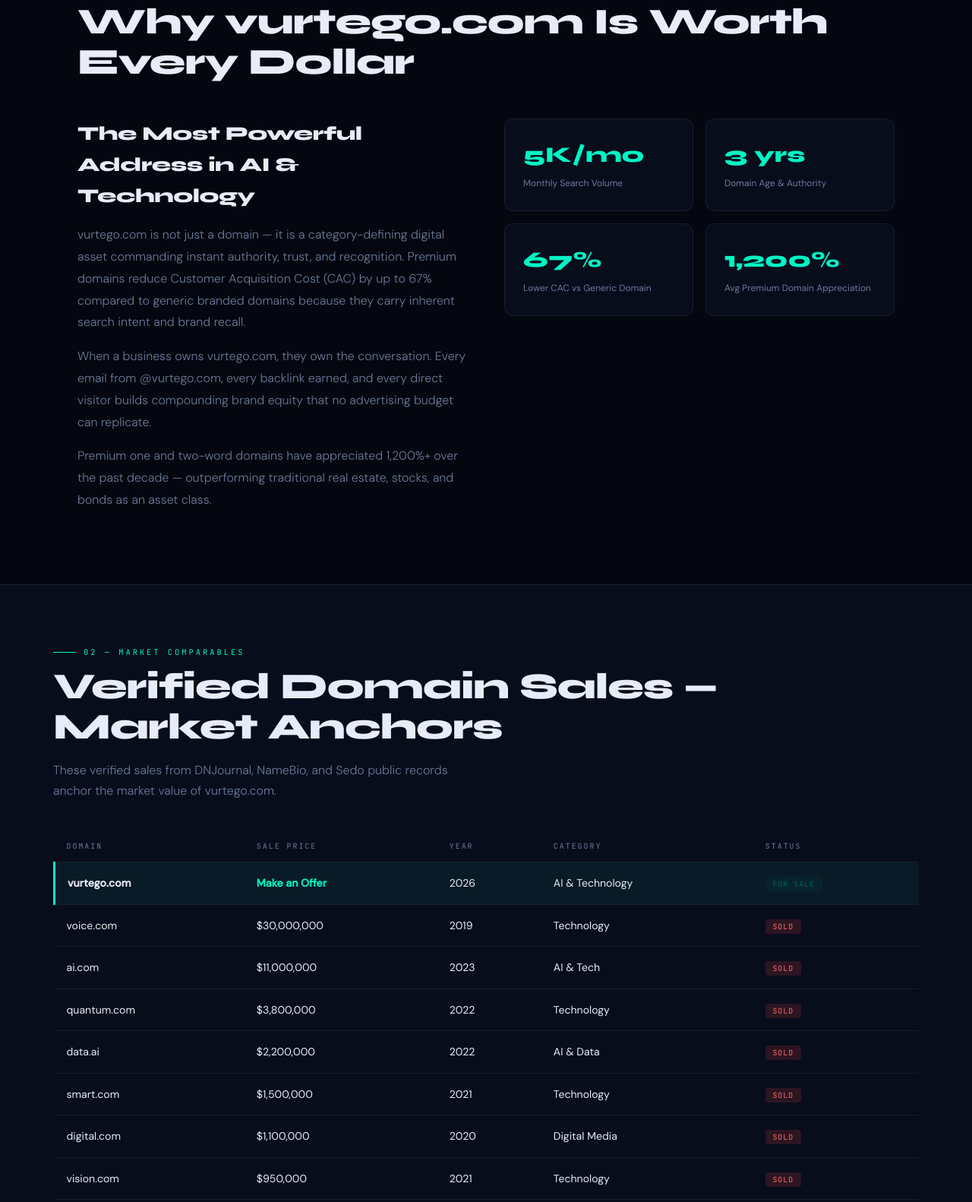
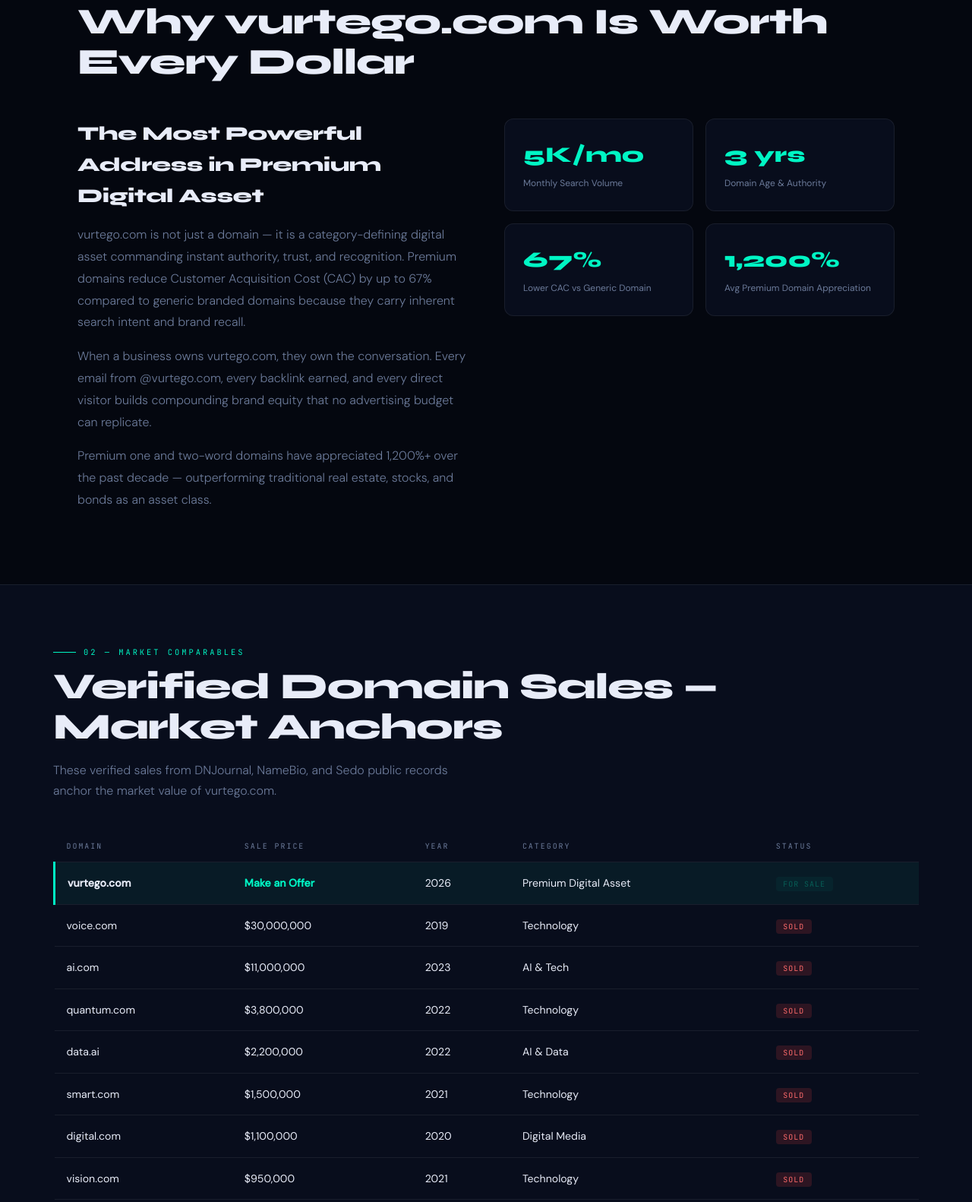
Before and after one commit to WEBWORKSA1/vurtego-com, a plain HTML site: page acquisition.html in a window 1280 px wide. Shown: the part 1195-2777 px from the top of the page at 76% size. Drawn offline with Linux system fonts and the light colour scheme.

Commit message:
Fix niche label: Premium Digital Asset (domain-based detection)

```diff
--- a/acquisition.html
+++ b/acquisition.html
@@ -412,7 +412,7 @@
     Own The Future.
     <span class="line2">vurtego.com</span>
   </h1>
-  <p class="hero-sub">A category-defining digital asset available for acquisition, strategic partnership, or sponsorship. The most powerful address in AI & Technology — yours to own.</p>
+  <p class="hero-sub">A category-defining digital asset available for acquisition, strategic partnership, or sponsorship. The most powerful address in Premium Digital Asset — yours to own.</p>
   <div class="hero-btns">
     <a href="#contact" class="btn-glow">🔥 Make an Offer</a>
     <a href="#sponsor" class="btn-glow btn-glow-gold">⚡ Become a Sponsor</a>
@@ -444,7 +444,7 @@
   <h2 class="section-title">Why vurtego.com Is Worth Every Dollar</h2>
   <div class="value-grid">
     <div class="value-copy">
-      <h3>The Most Powerful Address in AI & Technology</h3>
+      <h3>The Most Powerful Address in Premium Digital Asset</h3>
       <p>vurtego.com is not just a domain — it is a category-defining digital asset commanding instant authority, trust, and recognition. Premium domains reduce Customer Acquisition Cost (CAC) by up to 67% compared to generic branded domains because they carry inherent search intent and brand recall.</p>
       <p>When a business owns vurtego.com, they own the conversation. Every email from @vurtego.com, every backlink earned, and every direct visitor builds compounding brand equity that no advertising budget can replicate.</p>
       <p>Premium one and two-word domains have appreciated 1,200%+ over the past decade — outperforming traditional real estate, stocks, and bonds as an asset class.</p>
@@ -479,7 +479,7 @@
           <td><strong>vurtego.com</strong></td>
           <td><strong style="color:var(--accent)">Make an Offer</strong></td>
           <td>2026</td>
-          <td>AI & Technology</td>
+          <td>Premium Digital Asset</td>
           <td><span class="badge-sale">FOR SALE</span></td>
         </tr>
         <tr><td>voice.com</td><td>$30,000,000</td><td>2019</td><td>Technology</td><td><span class="badge-sold">SOLD</span></td></tr>
@@ -503,7 +503,7 @@
     <div class="why-card">
       <div class="why-num">01</div>
       <h4>100% Targeted — Zero Waste</h4>
-      <p>Every visitor is actively interested in AI & Technology. Traditional TV reaches 95% irrelevant audiences. Here, every impression is an in-market buyer.</p>
+      <p>Every visitor is actively interested in Premium Digital Asset. Traditional TV reaches 95% irrelevant audiences. Here, every impression is an in-market buyer.</p>
       <span class="why-stat">94% Audience Relevance</span>
     </div>
     <div class="why-card">
@@ -527,7 +527,7 @@
     <div class="why-card">
       <div class="why-num">05</div>
       <h4>Permanent Brand Authority</h4>
-      <p>Association with vurtego.com permanently elevates brand perception in AI & Technology. Category authority transfers to your brand the moment you sponsor.</p>
+      <p>Association with vurtego.com permanently elevates brand perception in Premium Digital Asset. Category authority transfers to your brand the moment you sponsor.</p>
       <span class="why-stat">Category Authority Transfer</span>
     </div>
     <div class="why-card">
@@ -568,7 +568,7 @@
         <ul class="vs-list">
           <li>From $299/month — 99% less than TV</li>
           <li>Global reach across 180+ countries instantly</li>
-          <li>100% AI & Technology professionals — zero waste</li>
+          <li>100% Premium Digital Asset professionals — zero waste</li>
           <li>Real-time analytics, clicks, conversions tracked</li>
           <li>Newsletter + content + social — multi-channel</li>
           <li>Permanent SEO backlink value included</li>
```
